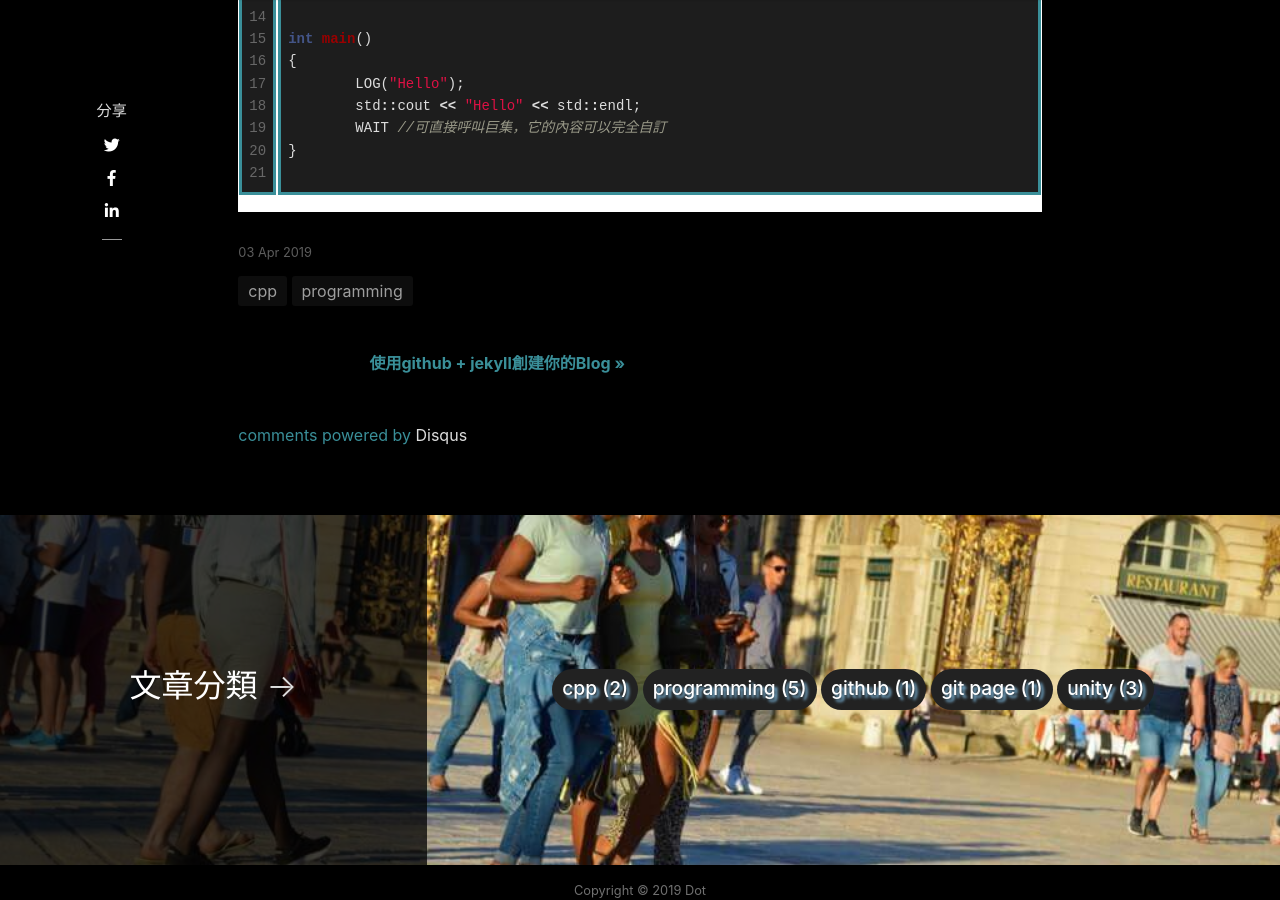
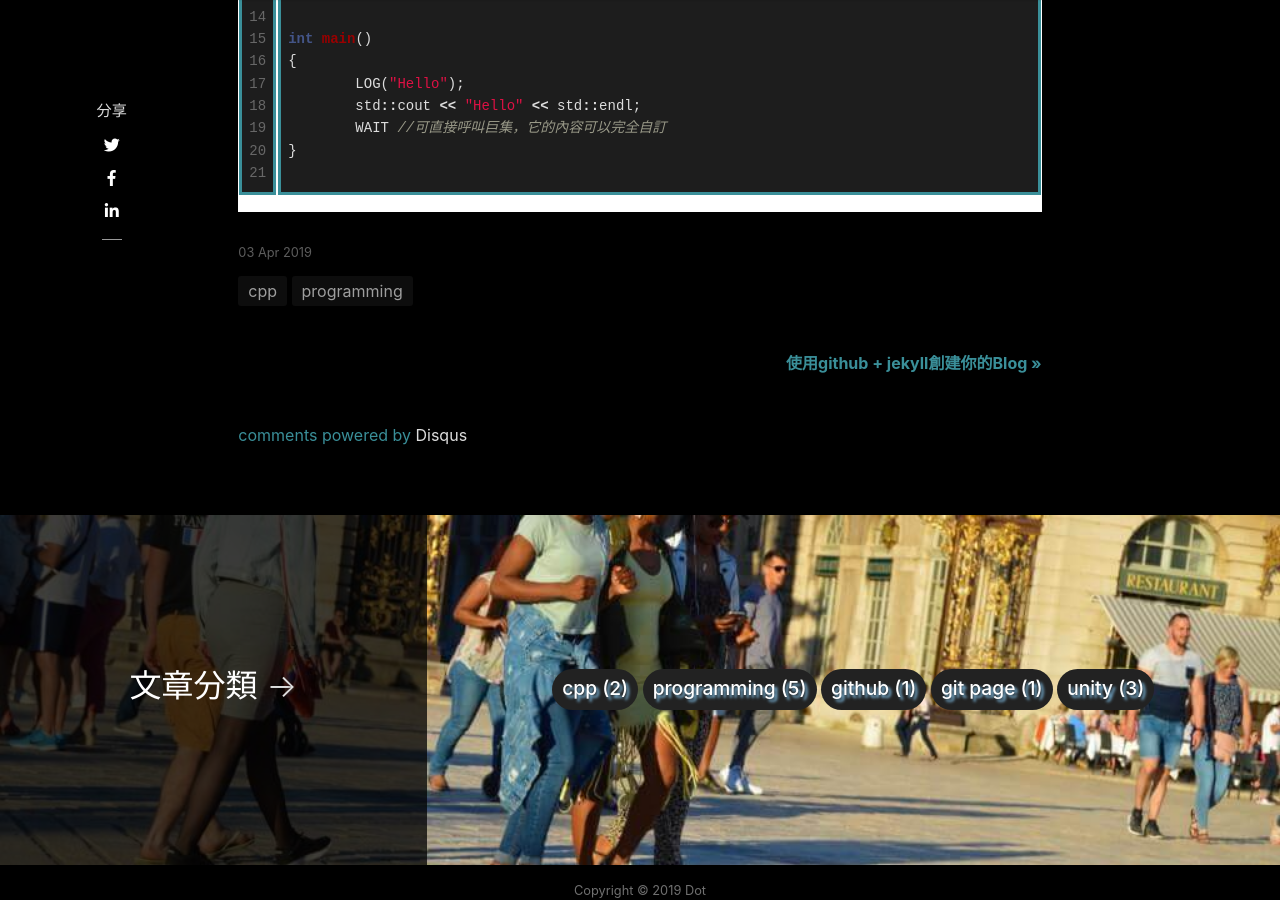
Before and after one commit to dotch01/dotch01.github.io, a Jekyll site: the page built from _posts/2019-04-03-cdefination.md, in a window 1280 px wide and 900 px high, scrolled down 1493 px. Built offline with Jekyll 4.4.1, drawn with Linux system fonts in a browser that asks for light colours; nearby versions of some CDN libraries; comment, search, counter and statistics services are not loaded.

Commit message:
fixed comment view & pre next button typesettiing

```diff
--- a/_config.yml
+++ b/_config.yml
@@ -6,7 +6,7 @@ logo: 'assets/images/logo.png'
 favicon: 'assets/images/logo.png'
 baseurl:
 google_analytics: 'UA-46278016-1'
-disqus: 'demowebsite'
+disqus: 'lifeisgame'
 mailchimp-list: 'https://wowthemes.us11.list-manage.com/subscribe/post?u=8aeb20a530e124561927d3bd8&amp;id=8c3d2d214b'
 include: ["_pages"]
 permalink: /:title/
--- a/_includes/disqus.html
+++ b/_includes/disqus.html
@@ -4,8 +4,7 @@
         var disqus_shortname = '{{site.disqus}}';
         var disqus_developer = 0;
         (function() {
-            var dsq = document.createElement('script'); dsq.type = 'text/javascript'; dsq.async = true;
-            dsq.src = window.location.protocol + '//' + disqus_shortname + '.disqus.com/embed.js';
+            var dsq = document.createElement('script'); dsq.type = 'text/javascript'; dsq.async = true;dsq.src = window.location.protocol + '//' + disqus_shortname + '.disqus.com/embed.js';
             (document.getElementsByTagName('head')[0] || document.getElementsByTagName('body')[0]).appendChild(dsq);
         })();
     </script>
--- a/_layouts/default.html
+++ b/_layouts/default.html
@@ -151,7 +151,7 @@ ga('send', 'pageview');
     {{ content }}
 </div>
 
-{% if site.mailchimp-list %}
+<!-- {% if site.mailchimp-list %} -->
 <!-- Bottom Alert Bar
 ================================================== -->
 <!-- <div class="alertbar">
--- a/_layouts/post.html
+++ b/_layouts/post.html
@@ -123,10 +123,10 @@ post_class: post-template
             <!-- Prev/Next -->
             <div class="row PageNavigation d-flex justify-content-between font-weight-bold">
             {% if page.previous.url %}
-            <a class="prev d-block col-md-6" href="{{page.previous.url | absolute_url}}"> &laquo; {{page.previous.title}}</a>
+            <a class="prev d-block col" href="{{page.previous.url | absolute_url}}"> &laquo; {{page.previous.title}}</a>
             {% endif %}
             {% if page.next.url %}
-            <a class="next d-block col-md-6 text-lg-right" href="{{page.next.url | absolute_url}}">{{page.next.title}} &raquo; </a>
+            <a class="next d-block col text-lg-right " href="{{page.next.url | absolute_url}}">{{page.next.title}} &raquo; </a>
             {% endif %}
             <div class="clearfix"></div>
             </div>
```
